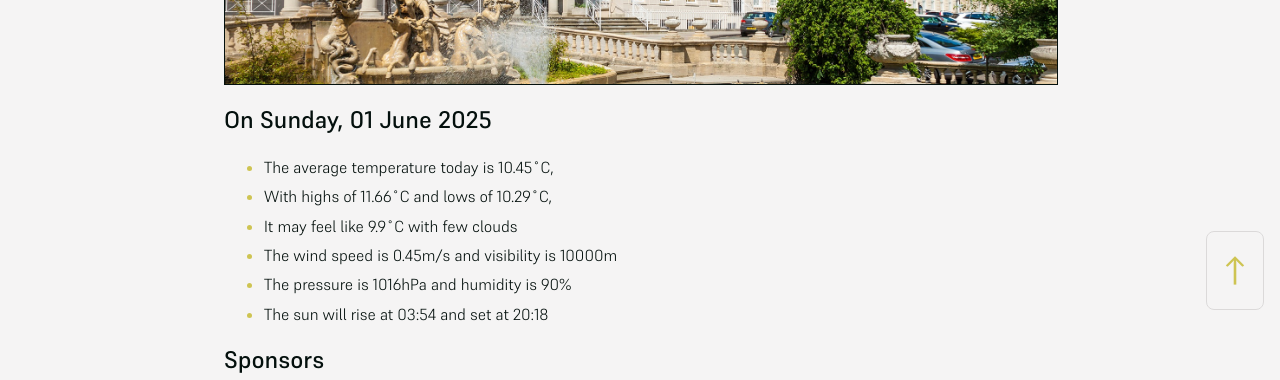
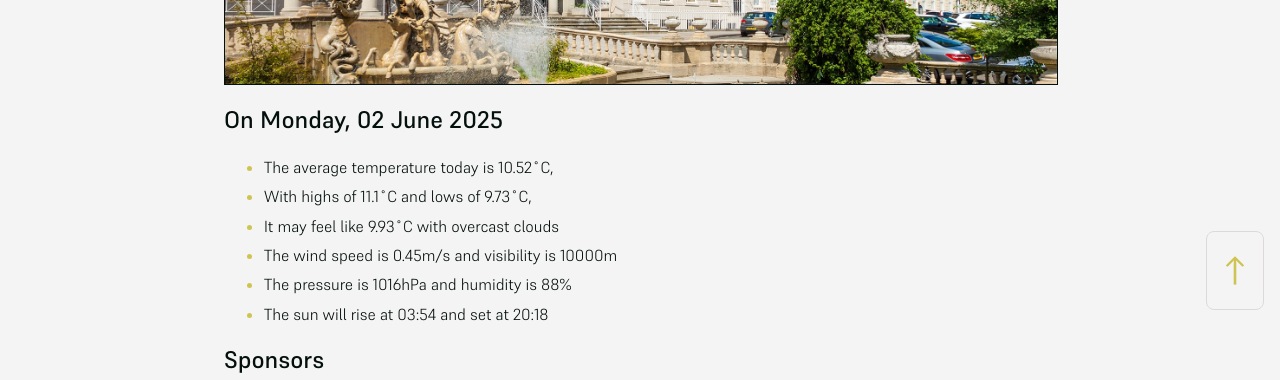
Before and after one commit to mat-0/cheltenham-open-data, a Jekyll site: the page built from index.md, in a window 1280 px wide. Shown: the part 574-954 px from the top of the page. Built offline with Jekyll 4.4.1, drawn with Linux system fonts in a browser that asks for light colours.

Commit message:
Updated 2025-06-02 01:24:55

```diff
--- a/index.md
+++ b/index.md
@@ -8,13 +8,13 @@ seo: Menu
 ![Logo](/images/logo.jpg){:width="832px"}
 
 <!-- weather_marker starts -->
-## On Sunday, 01 June 2025
+## On Monday, 02 June 2025
 
-- The average temperature today is 10.45˚C,
-- With highs of 11.66˚C and lows of 10.29˚C,
-- It may feel like 9.9˚C with few clouds
+- The average temperature today is 10.52˚C,
+- With highs of 11.1˚C and lows of 9.73˚C,
+- It may feel like 9.93˚C with overcast clouds
 - The wind speed is 0.45m/s and visibility is 10000m
-- The pressure is 1016hPa and humidity is 90%
+- The pressure is 1016hPa and humidity is 88%
 - The sun will rise at 03:54 and set at 20:18
 
 <!-- weather_marker ends -->
```
Also changed, not shown: _data/flood.json (+4 -4 lines), _pages/news.md (+5 -5 lines), _pages/terrorism.md (+1 -1 lines).
